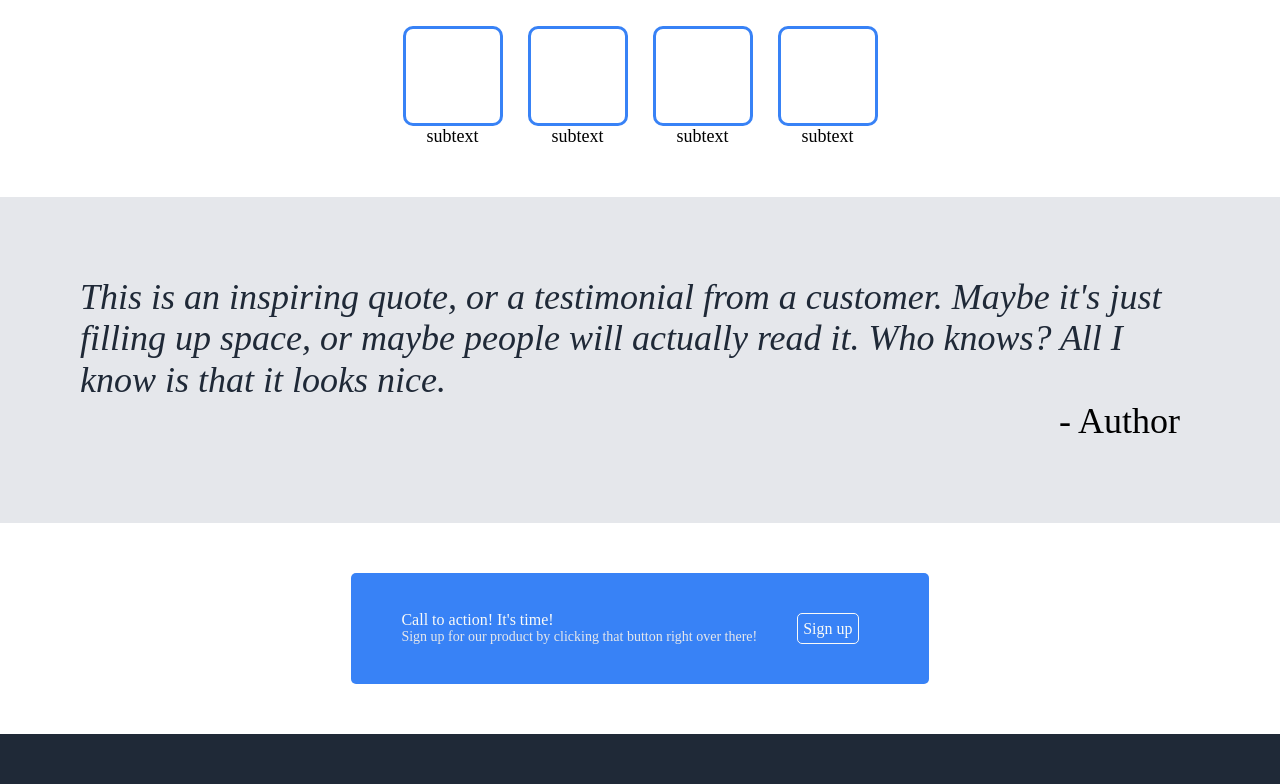
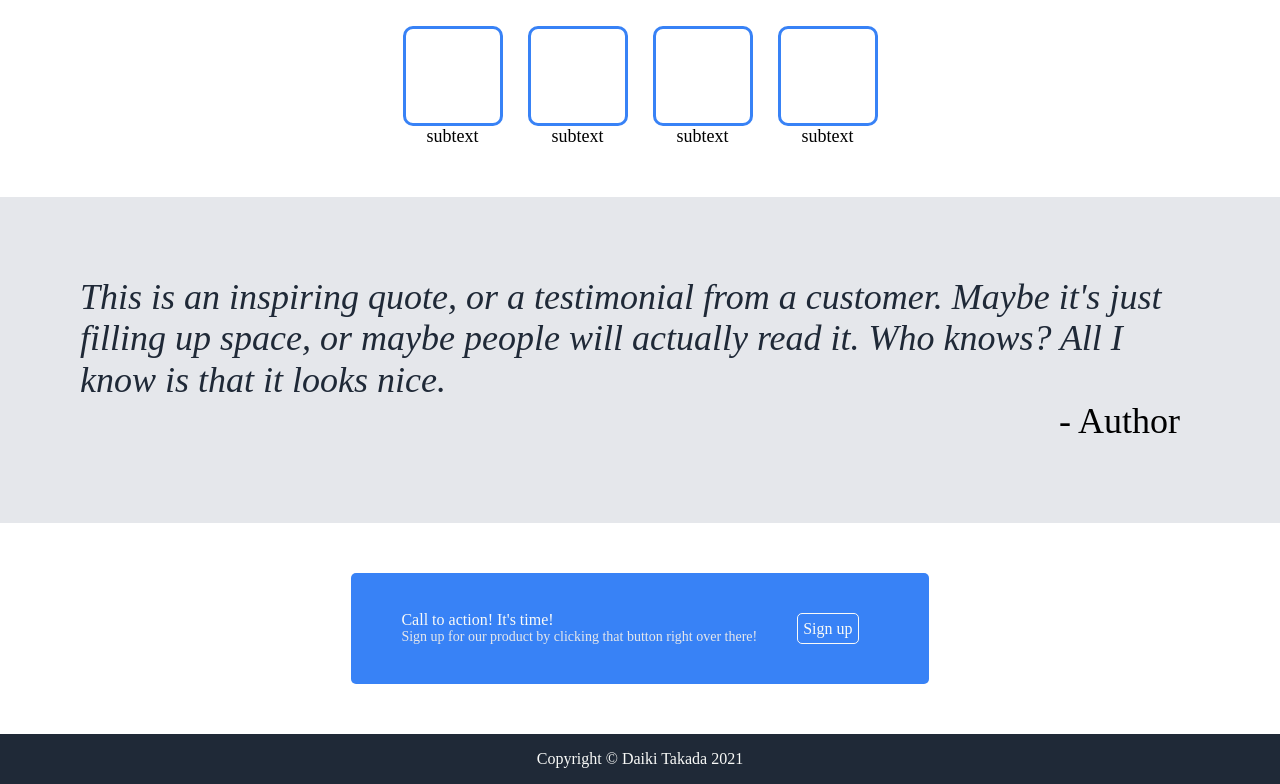
Before and after one commit to daiki99s/landing_page, a plain HTML site: page index.html in a window 1280 px wide. Shown: the part 318-1102 px from the top of the page. Drawn offline with Linux system fonts and the light colour scheme.

Commit message:
Update index.html

```diff
--- a/index.html
+++ b/index.html
@@ -77,7 +77,7 @@
 
       <footer>
         <div class="copyright">
-          <!-- Copyright &#169 Daiki Takada 2021 -->
+          Copyright &#169 Daiki Takada 2021
         </div>
       </footer>
     </div>
```
